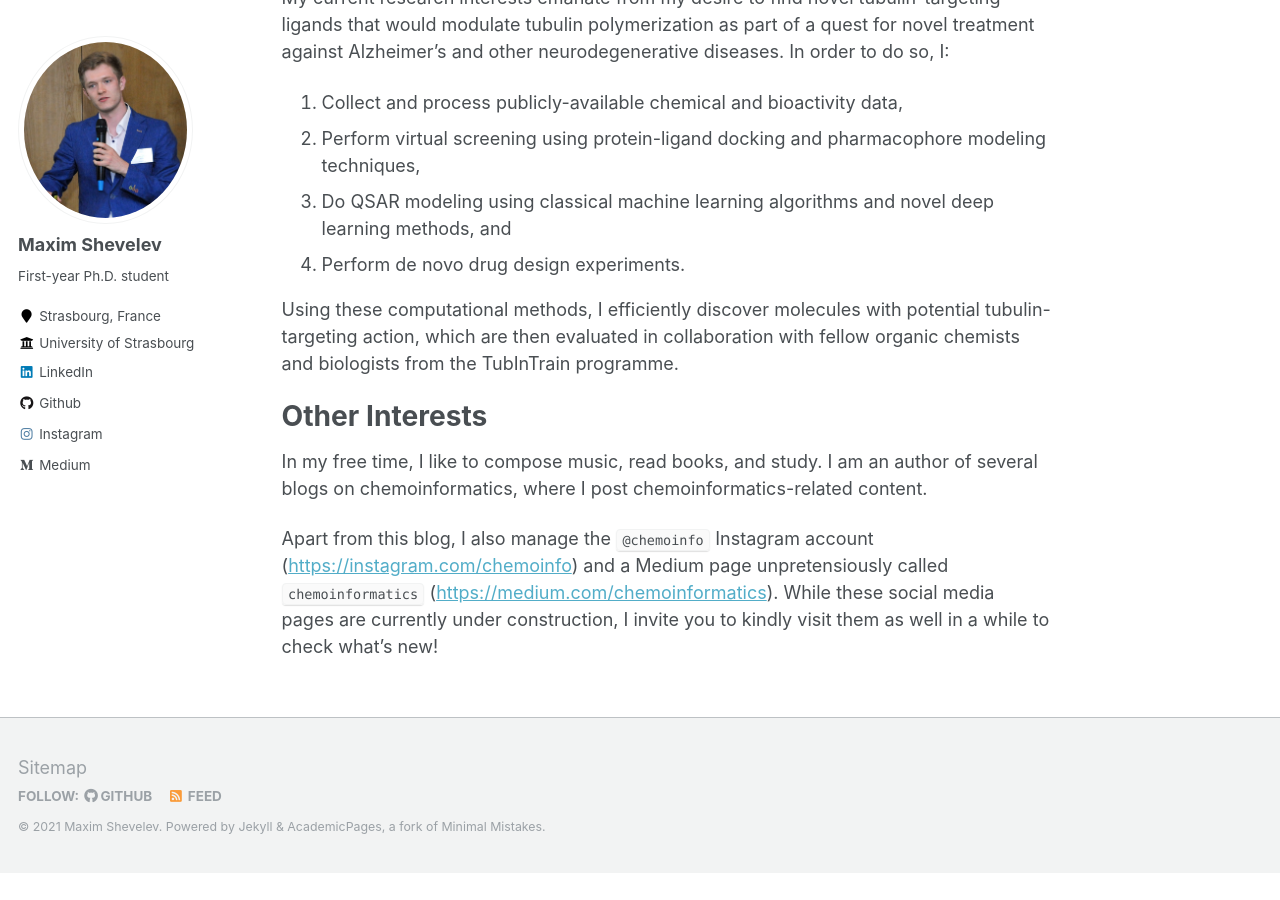
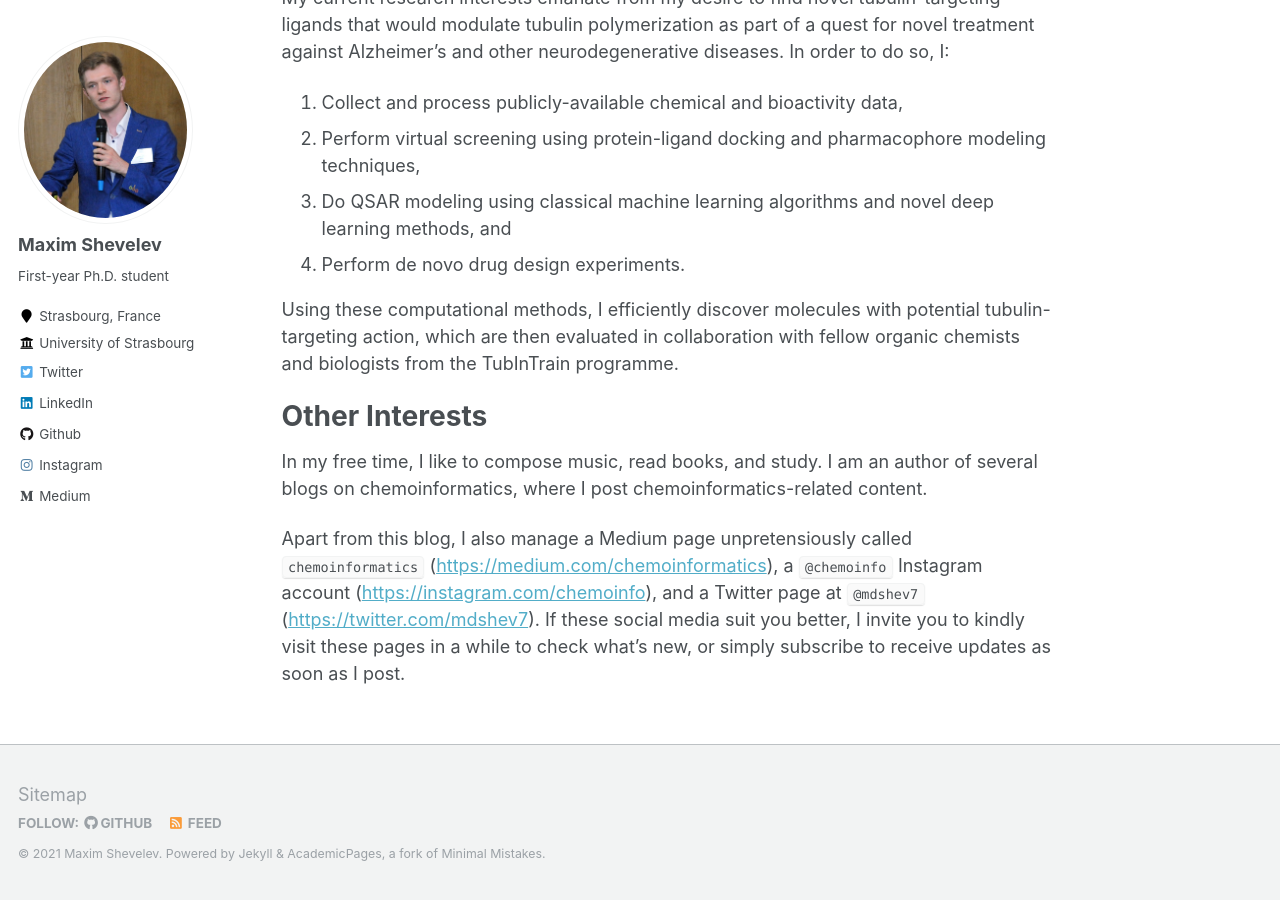
Before and after one commit to mawansui/mawansui.github.io, a Jekyll site: the page built from _pages/about.md, in a window 1280 px wide and 900 px high, scrolled down 537 px. Built offline with Jekyll 4.4.1, drawn with Linux system fonts in a browser that asks for light colours; before the commit the page ends 1410 px from its top, so only the background shows below that.

Commit message:
added twitter

```diff
--- a/_config.yml
+++ b/_config.yml
@@ -111,7 +111,7 @@
   stackoverflow    : # "5392885/monochrome"
   steam            :
   tumblr           :
-  twitter          :
+  twitter          : "mdshev7"
   vine             :
   weibo            :
   xing             :
--- a/_pages/about.md
+++ b/_pages/about.md
@@ -32,4 +32,4 @@
 
 In my free time, I like to compose music, read books, and study. I am an author of several blogs on chemoinformatics, where I post chemoinformatics-related content.
 
-Apart from this blog, I also manage the `@chemoinfo` Instagram account ([https://instagram.com/chemoinfo](https://instagram.com/chemoinfo)) and a Medium page unpretensiously called `chemoinformatics` ([https://medium.com/chemoinformatics](https://medium.com/chemoinformatics)). While these social media pages are currently under construction, I invite you to kindly visit them as well in a while to check what's new!
+Apart from this blog, I also manage a Medium page unpretensiously called `chemoinformatics` ([https://medium.com/chemoinformatics](https://medium.com/chemoinformatics)), a `@chemoinfo` Instagram account ([https://instagram.com/chemoinfo](https://instagram.com/chemoinfo)), and a Twitter page at `@mdshev7` ([https://twitter.com/mdshev7](https://twitter.com/mdshev7)). If these social media suit you better, I invite you to kindly visit these pages in a while to check what's new, or simply subscribe to receive updates as soon as I post.
```
Also changed, not shown: _pages/about_this_blog.md (+1 -1 lines).
